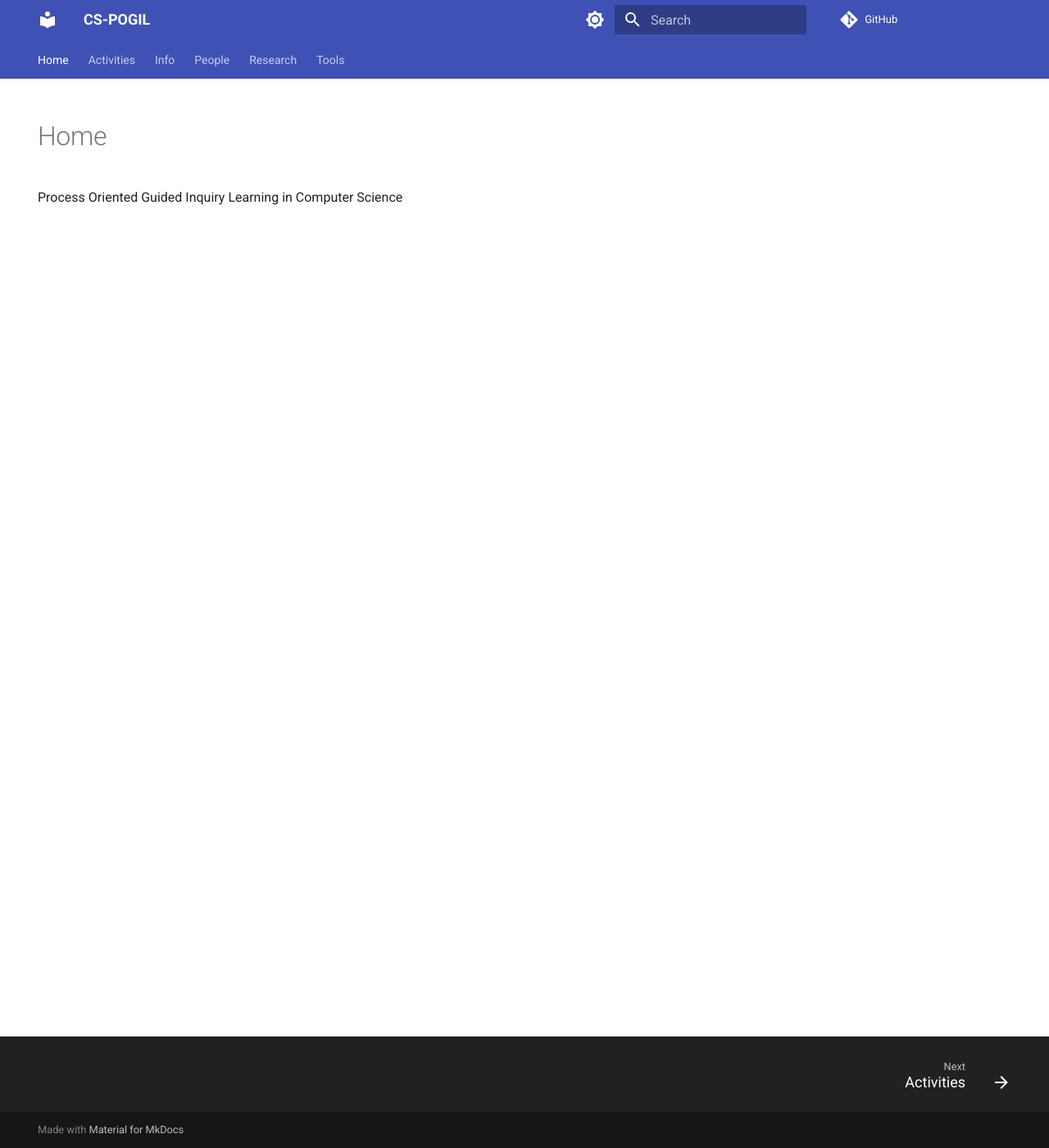
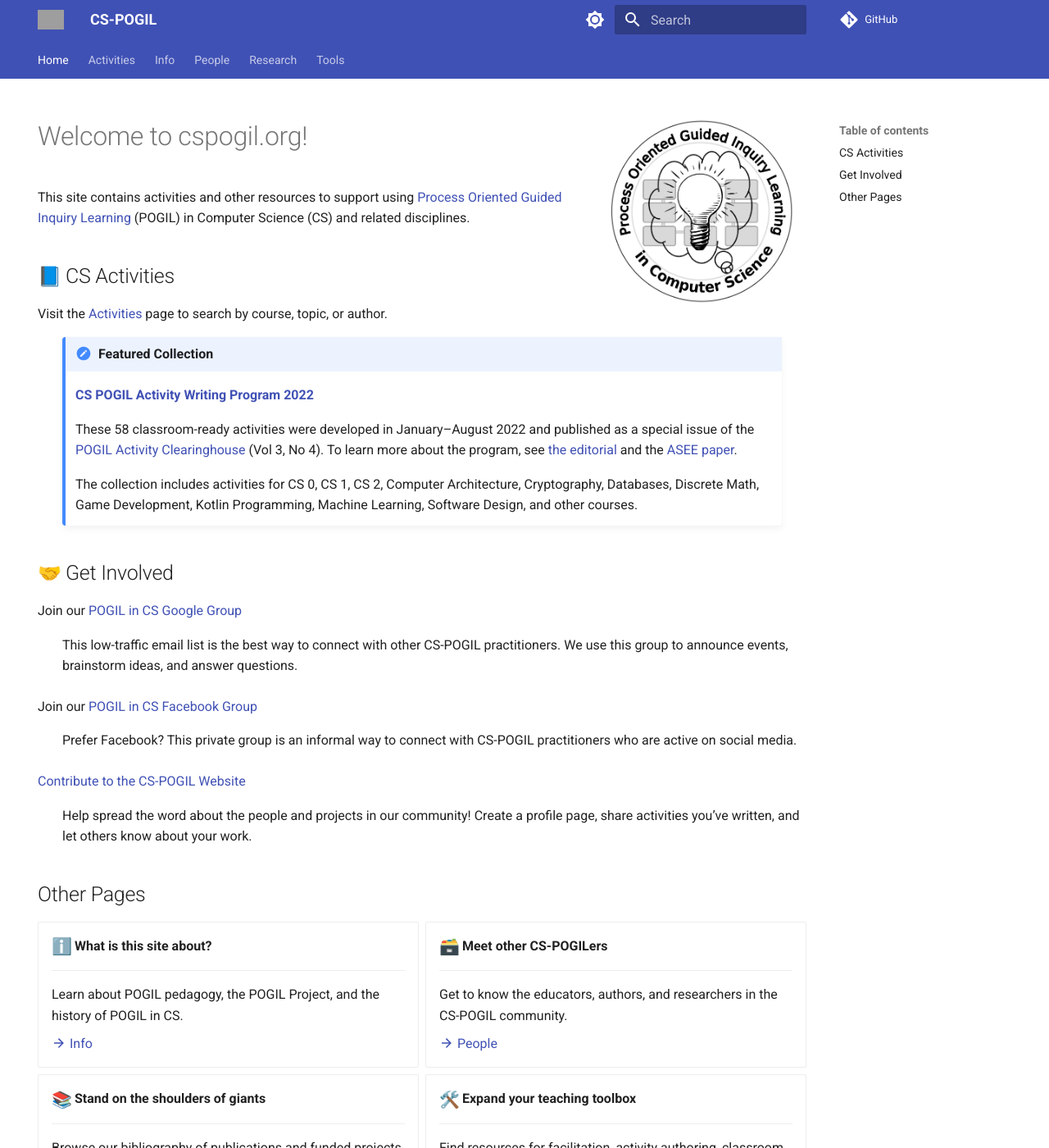
Before and after one commit to cspogil/cspogil.org, an MkDocs documentation site: the page built from docs/index.md, in a window 1280 px wide and 1400 px high. Shown: the whole window at 82% size. Built offline with MkDocs 1.6.1 and Material for MkDocs 9.7.7, drawn with Linux system fonts in a browser that asks for light colours; emoji names are drawn with the system emoji font; comment, search, counter and statistics services are not loaded; some of the changed text lies outside the part shown; grey boxes are pictures that could not be loaded.

Commit message:
Write first complete draft of the home page

```diff
--- a/docs/index.md
+++ b/docs/index.md
@@ -1,9 +1,95 @@
 ---
+title: Home
 hide:
   - navigation
-  - toc
 ---
 
-# Home
+<style>
+  .md-typeset .admonition.note,
+  .md-typeset details.note {
+      margin: 0 1.875em;
+  }
+</style>
 
-Process Oriented Guided Inquiry Learning in Computer Science
+<div>
+  <img src="cspogil-logo.jpg" alt="light bulb surrounded by POGIL in CS"
+       style="float: right; max-width: min(14em, 45%); margin: 0 1em;">
+</div>
+
+# Welcome to cspogil.org!
+
+This site contains activities and other resources to support using [Process Oriented Guided Inquiry Learning](https://pogil.org/) (POGIL) in Computer Science (CS) and related disciplines.
+
+## :blue_book: CS Activities
+
+Visit the [Activities](activities.md) page to search by course, topic, or author.
+
+!!! note "Featured Collection"
+    [**CS POGIL Activity Writing Program 2022**](https://bit.ly/2022cspogil)
+
+    These 58 classroom-ready activities were developed in January--August 2022 and published as a special issue of the [POGIL Activity Clearinghouse](http://pac.pogil.org/) (Vol 3, No 4).
+    To learn more about the program, see [the editorial](https://drive.google.com/file/d/19SAVvWJ74YtDuFFaBTBKlAbFV8ymWY00/view) and the [ASEE paper](https://peer.asee.org/the-cs-pogil-activity-writing-program).
+
+    The collection includes activities for
+    CS 0,
+    CS 1,
+    CS 2,
+    Computer Architecture,
+    Cryptography,
+    Databases,
+    Discrete Math,
+    Game Development,
+    Kotlin Programming,
+    Machine Learning,
+    Software Design,
+    and other courses.
+
+## :handshake: Get Involved
+
+Join our [POGIL in CS Google Group](https://groups.google.com/forum/#!forum/cspogil/join)
+:   This low-traffic email list is the best way to connect with other CS-POGIL practitioners.
+We use this group to announce events, brainstorm ideas, and answer questions.
+
+Join our [POGIL in CS Facebook Group](https://www.facebook.com/groups/900700016708730/)
+:   Prefer Facebook? This private group is an informal way to connect with CS-POGIL practitioners who are active on social media.
+
+[Contribute to the CS-POGIL Website](TODO)
+:   Help spread the word about the people and projects in our community! Create a profile page, share activities you've written, and let others know about your work.
+
+## Other Pages
+
+<div class="grid cards" markdown="1">
+
+-   :information_source:{ .lg .middle }
+    **What is this site about?**
+
+    ---
+    Learn about POGIL pedagogy, the POGIL Project, and the history of POGIL in CS.
+
+    [:material-arrow-right: Info](info.md)
+
+-   :card_box:{ .lg .middle }
+    **Meet other CS-POGILers**
+
+    ---
+    Get to know the educators, authors, and researchers in the CS-POGIL community.
+
+    [:material-arrow-right: People](people.md)
+
+-   :books:{ .lg .middle }
+    **Stand on the shoulders of giants**
+
+    ---
+    Browse our bibliography of publications and funded projects related to CS-POGIL.
+
+    [:material-arrow-right: Research](research.md)
+
+-   :tools:{ .lg .middle }
+    **Expand your teaching toolbox**
+
+    ---
+    Find resources for facilitation, activity authoring, classroom observation, and more.
+
+    [:material-arrow-right: Tools](tools.md)
+
+</div>
--- /dev/null
+++ b/docs/tweaks.css
@@ -0,0 +1,46 @@
+/* classic admonitions */
+
+.md-typeset .admonition,
+.md-typeset details {
+    border-width: 0;
+    border-left-width: 4px;
+    font-size: unset;
+}
+
+/* table fonts and colors */
+
+.md-typeset table:not([class]) {
+    font-size: unset;
+    line-height: initial;
+}
+
+.md-typeset table:not([class]) th {
+    background-color: var(--md-code-bg-color);
+}
+
+/* print settings */
+
+.md-typeset h2,
+.md-typeset h3 {
+    page-break-after: avoid;
+}
+
+@page {
+    margin: 0.5in;
+}
+
+@media print {
+    .md-main__inner {
+        margin-top: 0;
+    }
+
+    .screenonly {
+        display: none !important;
+    }
+}
+
+@media screen {
+    .printonly {
+        display: none !important;
+    }
+}
--- a/mkdocs.yml
+++ b/mkdocs.yml
@@ -1,10 +1,6 @@
 site_name: CS-POGIL
 site_url: https://cspogil.github.io/
 repo_url: https://github.com/cspogil/cspogil.github.io
-
-extra:
-  analytics:
-    provider: goatcounter
 
 markdown_extensions:
 
@@ -51,10 +47,18 @@
 plugins:
   - search
 
+extra:
+  analytics:
+    provider: goatcounter
+
+extra_css:
+  - tweaks.css?v=2025-07-10
+
 theme:
   name: material
   custom_dir: overrides
   favicon: favicon.ico
+  logo: light-bulb.png
   palette:
     # Palette toggle for light mode
     - scheme: default
```
Also changed, not shown: README.md (+7 -0 lines), notes/README.md (deleted, +0 -6 lines), docs/cspogil-logo.jpg (added), 2 other files.
